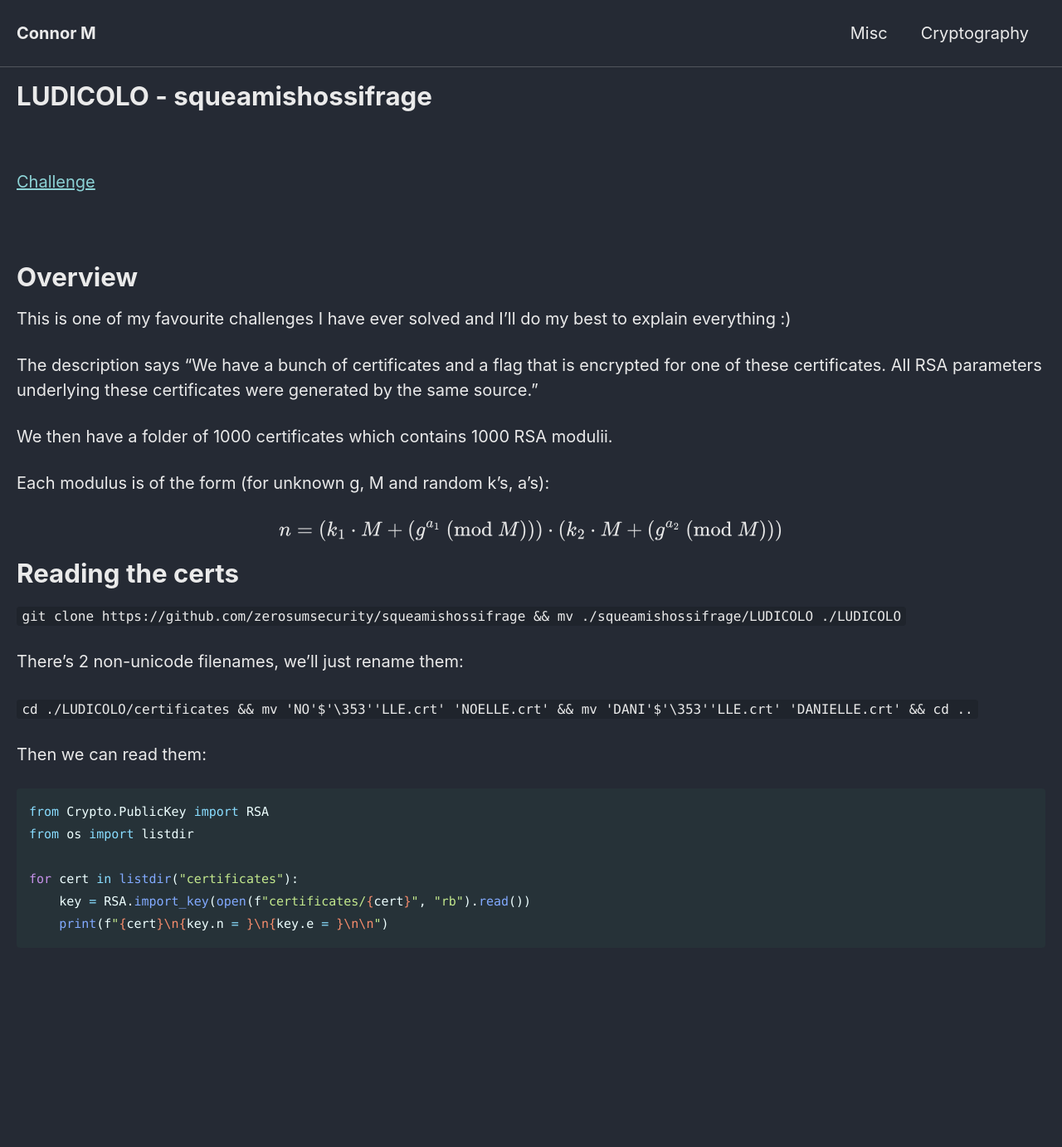
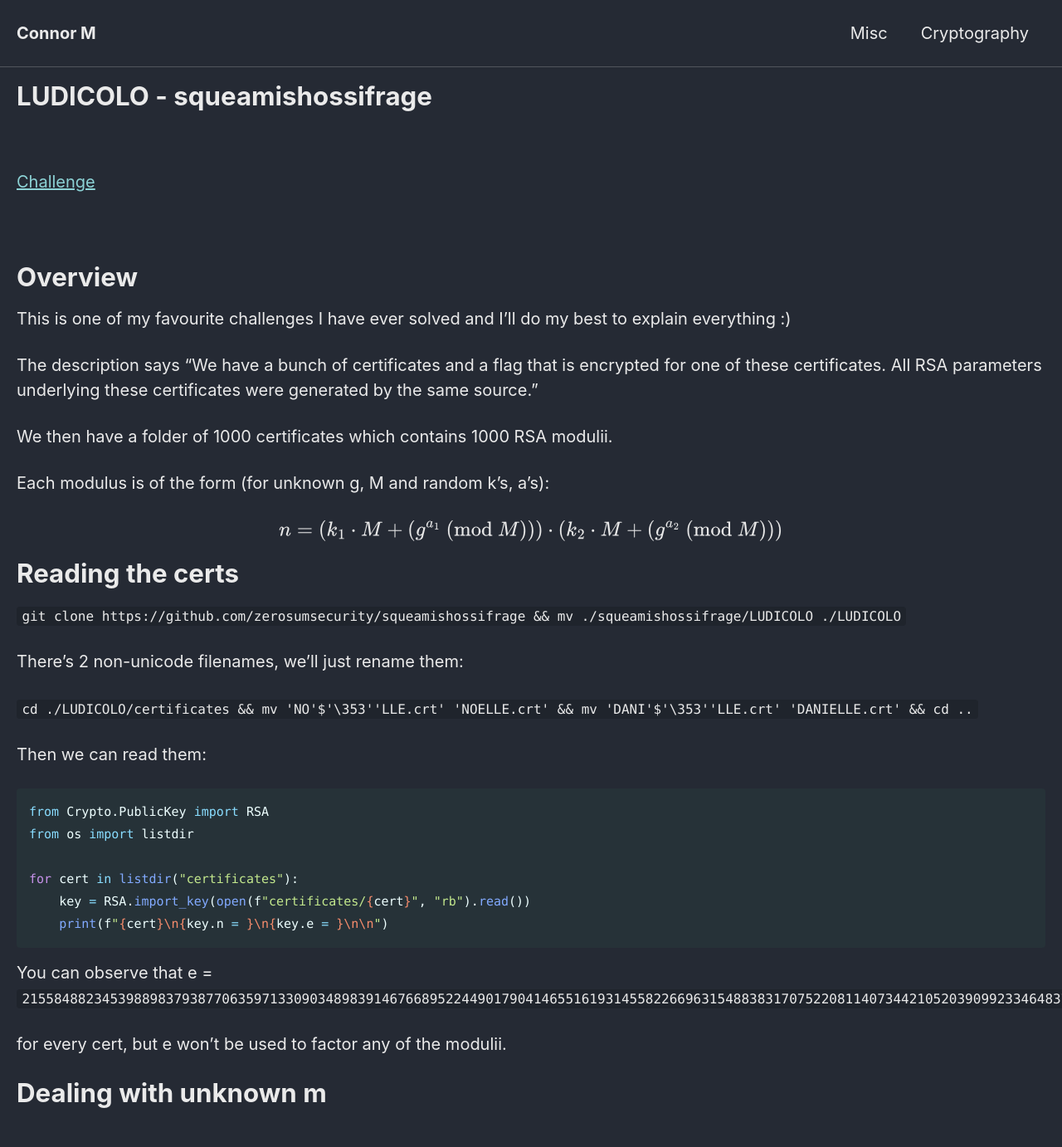
Before and after one commit to Connor-McCartney/Connor-McCartney.github.io, a Jekyll site: the page built from _pages/cryptography/rsa/LUDICOLO-squeamishossifrage.md, in a window 1280 px wide. Shown: the whole page at 83% size. Built offline with Jekyll 4.4.1, drawn with Linux system fonts in a browser that asks for light colours; cached includes are drawn as plain includes; before the commit the page ends 1187 px from its top, so only the background shows below that.

Commit message:
Update LUDICOLO-squeamishossifrage.md

````diff
--- a/_pages/cryptography/rsa/LUDICOLO-squeamishossifrage.md
+++ b/_pages/cryptography/rsa/LUDICOLO-squeamishossifrage.md
@@ -39,3 +39,9 @@ for cert in listdir("certificates"):
     key = RSA.import_key(open(f"certificates/{cert}", "rb").read())
     print(f"{cert}\n{key.n = }\n{key.e = }\n\n")
 ```
+
+You can observe that e = `21558488234539889837938770635971330903489839146766895224490179041465516193145582266963154883831707522081140734421052039099233464837201660281606980530249`
+
+for every cert, but e won't be used to factor any of the modulii.
+
+# Dealing with unknown m
````
